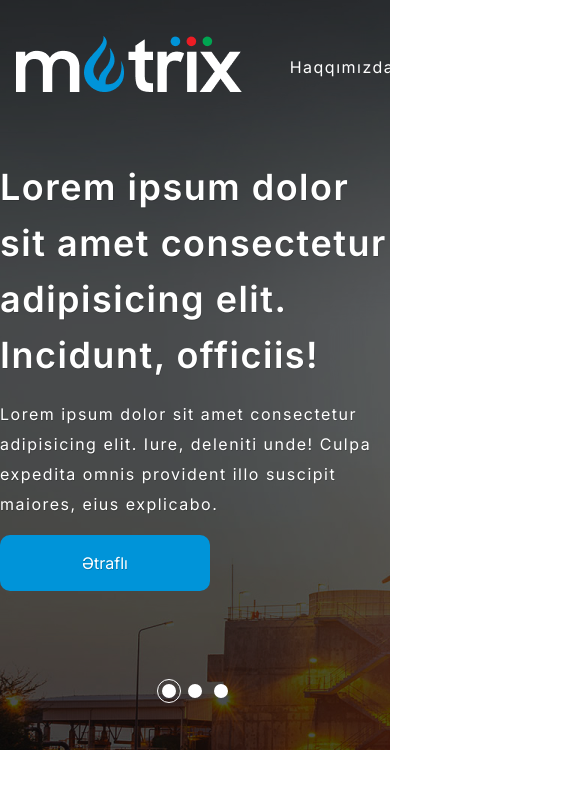
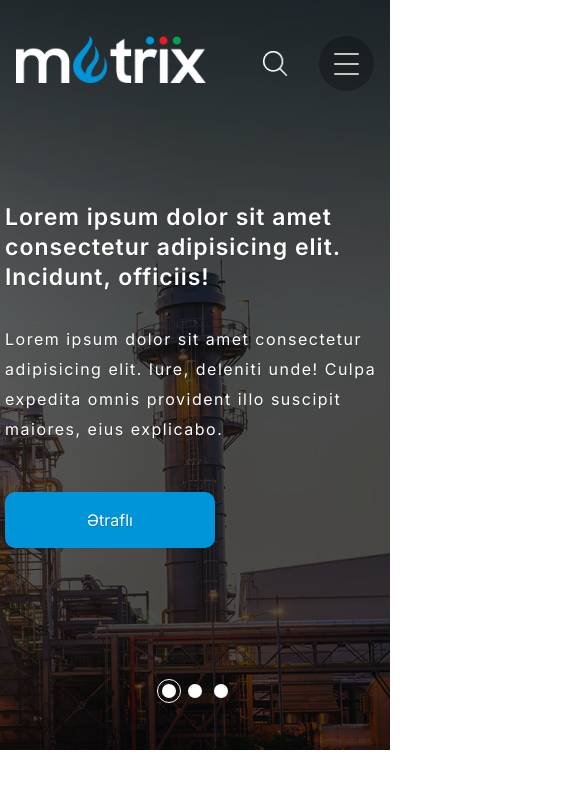
Before and after one commit to mirkamand/metrix, a plain HTML site: page index.html in a window 390 px wide. Shown: the top 788 px of the page, 585 px wide, since content can reach past the window. Drawn offline with nearby package versions, Linux system fonts and the light colour scheme.

Commit message:
Add media queries for header section and add hamburger menu-bar

```diff
--- a/css/style.css
+++ b/css/style.css
@@ -30,32 +30,28 @@ body {
   max-width: 1320px;
   margin: auto;
   display: flex;
-  justify-content: space-between;
+  justify-content: flex-start;
   position: relative;
-}
-
-.primary_nav_wrapper .logo {
-  /* margin-left: 130px; */
 }
 
 .primary_nav_wrapper .logo img {
   width: 225.67px;
-  height: 56px;
 }
 
-.primary_nav_wrapper ul {
+.primary_nav_wrapper .nav_items {
   list-style: none;
   display: flex;
+  margin-left: auto;
 }
 
-.primary_nav_wrapper ul > li {
+.primary_nav_wrapper .nav_items > .nav_item {
   align-self: center;
 }
-.primary_nav_wrapper ul > li:not(:last-child) {
+.primary_nav_wrapper .nav_items > .nav_item:not(:last-child) {
   padding-right: 2rem;
 }
 
-.primary_nav_wrapper ul a {
+.primary_nav_wrapper .nav_items a {
   text-decoration: none;
   color: white;
   text-align: center;
@@ -64,13 +60,59 @@ body {
   letter-spacing: 1.5px;
 }
 
-.primary_nav_wrapper ul > li a:hover {
+.primary_nav_wrapper .nav_items > .nav_item a:hover {
   text-decoration: underline;
 }
 
-.primary_nav_wrapper .search_logo img {
+.primary_nav_wrapper .search_btn {
+  align-self: center;
+  margin-left: 2rem;
+  width: 55px;
+  height: 55px;
+  display: flex;
+  align-items: center;
+  justify-content: center;
+  border-radius: 50%;
+}
+
+.primary_nav_wrapper .search_btn:hover {
+  background-color: rgba(0, 0, 0, 0.256);
+  cursor: pointer;
+}
+
+.primary_nav_wrapper .search_btn img {
   width: 25px;
   height: 25px;
+}
+
+.hamburger_menu {
+  display: none;
+  width: 55px;
+  height: 55px;
+  border-radius: 50%;
+  align-self: center;
+  cursor: pointer;
+  display: none;
+  flex-direction: column;
+  align-items: center;
+  justify-content: center;
+  margin-left: 1rem;
+  row-gap: 8px;
+  background: rgba(0, 0, 0, 0.256);
+}
+
+.hamburger_menu:hover .bar {
+  background: white;
+}
+
+.hamburger_menu .bar {
+  display: block;
+  width: 25px;
+  height: 2px;
+  border-radius: 5px;
+  -webkit-transition: all 0.3s ease-in-out;
+  transition: transform 0.3s ease-in-out;
+  background-color: rgb(196, 196, 196);
 }
 
 .swiper-wrapper {
@@ -105,10 +147,6 @@ body {
   background-image: url("../images/wallpaper3.jpg");
 }
 
-.swiper-slide .slider_text_areah1 {
-  font-weight: 600;
-}
-
 .slider_text_wrapper {
   width: 100%;
 }
@@ -136,6 +174,7 @@ body {
   font-size: 36px;
   line-height: 56px;
   letter-spacing: 1.5px;
+  margin-bottom: 2rem;
 }
 
 .swiper-slide .slider_text_area .slider_text {
@@ -145,23 +184,21 @@ body {
   letter-spacing: 1.5px;
 }
 
-.swiper-slide .slider_text_area .btn {
+.swiper-slide .btn {
   width: 210px;
   height: 56px;
   border-radius: 10px;
   display: flex;
   justify-content: center;
   align-items: center;
+  margin-top: 2rem;
+  background-color: #0094d9;
+  transition: 200ms linear;
 }
 
 .swiper-slide .slider_text_area .btn a {
   text-decoration: none;
   color: white;
-}
-
-.swiper-slide .slider_text_area .btn {
-  background-color: #0094d9;
-  transition: 200ms linear;
 }
 
 .swiper-slide .slider_text_area .btn:hover {
@@ -196,3 +233,133 @@ body {
   border: 1px solid white;
   border-radius: 50%;
 }
+
+/* =================== 1350px =================== */
+
+@media screen and (max-width: 1350px) {
+  .primary_nav_wrapper .nav_items {
+    display: none;
+  }
+
+  .hamburger_menu {
+    display: flex;
+  }
+
+  .hamburger_menu.active .bar:nth-child(2) {
+    opacity: 0;
+  }
+
+  .hamburger_menu.active .bar:nth-child(3) {
+    transform: translateY(-8px) rotate(-45deg);
+  }
+
+  .hamburger_menu.active .bar:nth-child(1) {
+    transform: translateY(8px) rotate(45deg);
+  }
+
+  .primary_nav_wrapper .search_btn {
+    margin-left: auto;
+  }
+
+  .swiper-slide .slider_text_area {
+    max-width: 950px;
+  }
+
+  .primary_nav {
+    max-width: 950px;
+  }
+}
+
+/* =================== 1024px =================== */
+
+@media screen and (max-width: 1024px) {
+  .swiper-slide .slider_text_area {
+    max-width: 800px;
+  }
+
+  .primary_nav {
+    max-width: 800px;
+  }
+}
+
+/* =================== 900px =================== */
+
+@media screen and (max-width: 900px) {
+  .swiper-slide .slider_text_area {
+    max-width: 700px;
+  }
+
+  .primary_nav {
+    max-width: 700px;
+  }
+
+  .swiper-wrapper > .slide_1 {
+    background-position-x: right;
+  }
+
+  .primary_nav_wrapper .logo img {
+    width: 190px;
+  }
+
+  .swiper-slide .slider_text_area .slider_caption {
+    font-size: 30px;
+    line-height: 46px;
+    letter-spacing: 1px;
+    margin-bottom: 1rem;
+  }
+}
+
+/* =================== 800px =================== */
+
+@media screen and (max-width: 800px) {
+  .swiper-slide .slider_text_area {
+    max-width: 600px;
+  }
+
+  .primary_nav {
+    max-width: 600px;
+  }
+
+  .swiper-slide .slider_text_area .slider_caption {
+    font-size: 25px;
+    letter-spacing: 1px;
+    margin-bottom: 1rem;
+  }
+}
+
+/* =================== 680px =================== */
+
+@media screen and (max-width: 680px) {
+  .swiper-slide .slider_text_area {
+    max-width: 450px;
+  }
+
+  .primary_nav {
+    max-width: 450px;
+  }
+
+  .swiper-slide .slider_text_area .slider_caption {
+    font-size: 23px;
+    line-height: 30px;
+    letter-spacing: 1px;
+    margin-bottom: 1rem;
+  }
+}
+
+/* =================== 480px =================== */
+
+@media screen and (max-width: 480px) {
+  .swiper-slide .slider_text_area {
+    max-width: 380px;
+  }
+
+  .primary_nav {
+    max-width: 380px;
+  }
+
+  .swiper-slide .slider_text_area .slider_caption {
+    font-size: 23px;
+    letter-spacing: 1px;
+    margin-bottom: 1rem;
+  }
+}
--- a/index.html
+++ b/index.html
@@ -15,14 +15,19 @@
             <nav class="primary_nav_wrapper">
                 <div class="primary_nav">
                     <div class="logo"><a href=""><img src="logos/Frame.png" alt=""></a></div>
-                    <ul>
-                        <li><a href="#">Haqqımızda</a></li>
-                        <li><a href="#">Enerjilər</a></li>
-                        <li><a href="#">Xidmətlər</a></li>
-                        <li><a href="#">Lahiyələr</a></li>
-                        <li><a href="#">Əlaqə</a></li>
-                        <li class="search_logo"><a href="#"><img src="logos/Vector1.png" alt=""></a></li>
+                    <ul class="nav_items">
+                        <li class="nav_item"><a href="#">Haqqımızda</a></li>
+                        <li class="nav_item"><a href="#">Enerjilər</a></li>
+                        <li class="nav_item"><a href="#">Xidmətlər</a></li>
+                        <li class="nav_item"><a href="#">Lahiyələr</a></li>
+                        <li class="nav_item"><a href="#">Əlaqə</a></li>
                     </ul>
+                    <div class="search_btn"><img src="logos/Vector1.png" alt=""></div>
+                    <div class="hamburger_menu">
+                        <span class="bar top"></span>
+                        <span class="bar middle"></span>
+                        <span class="bar bottom"></span>
+                    </div>
                 </div>
             </nav>
 
@@ -91,6 +96,14 @@
         </header>
     </div>
     <script src="https://cdn.jsdelivr.net/npm/swiper@11/swiper-bundle.min.js"></script>
+    <script src="script.js"></script>
+    <script>
+        const hamburger_menu = document.querySelector(".hamburger_menu");
+
+        hamburger_menu.addEventListener("click", () => {
+            hamburger_menu.classList.toggle("active");
+        });
+    </script>
     <script>
         var swiper = new Swiper(".banner_slider", {
             pagination: {
--- /dev/null
+++ b/script.js
@@ -0,0 +1,5 @@
+const hamburger_menu = document.querySelector(".hamburger_menu");
+
+hamburger_menu.addEventListener("click", () => {
+  hamburger_menu.classList.toggle("active");
+});
```
